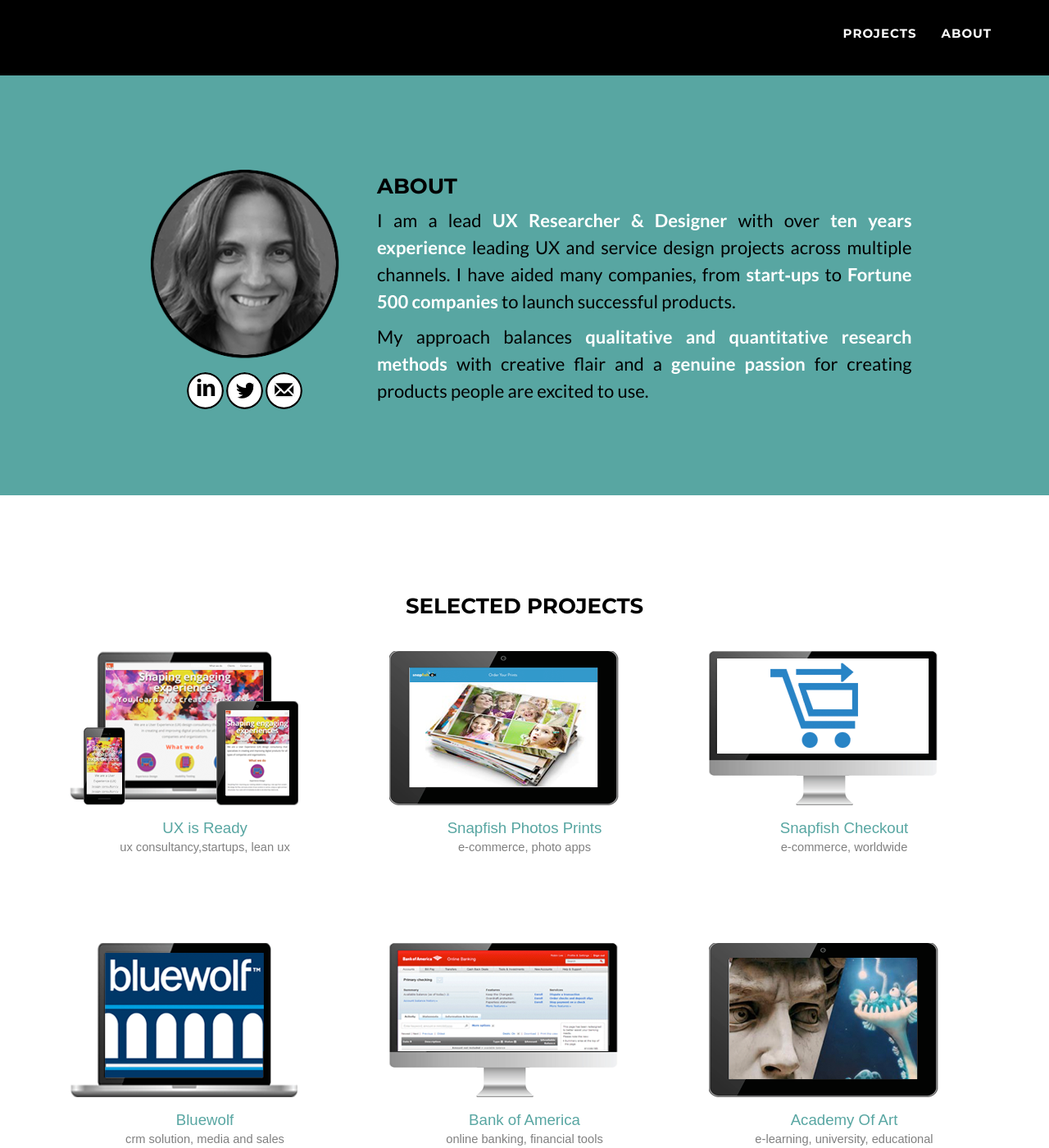
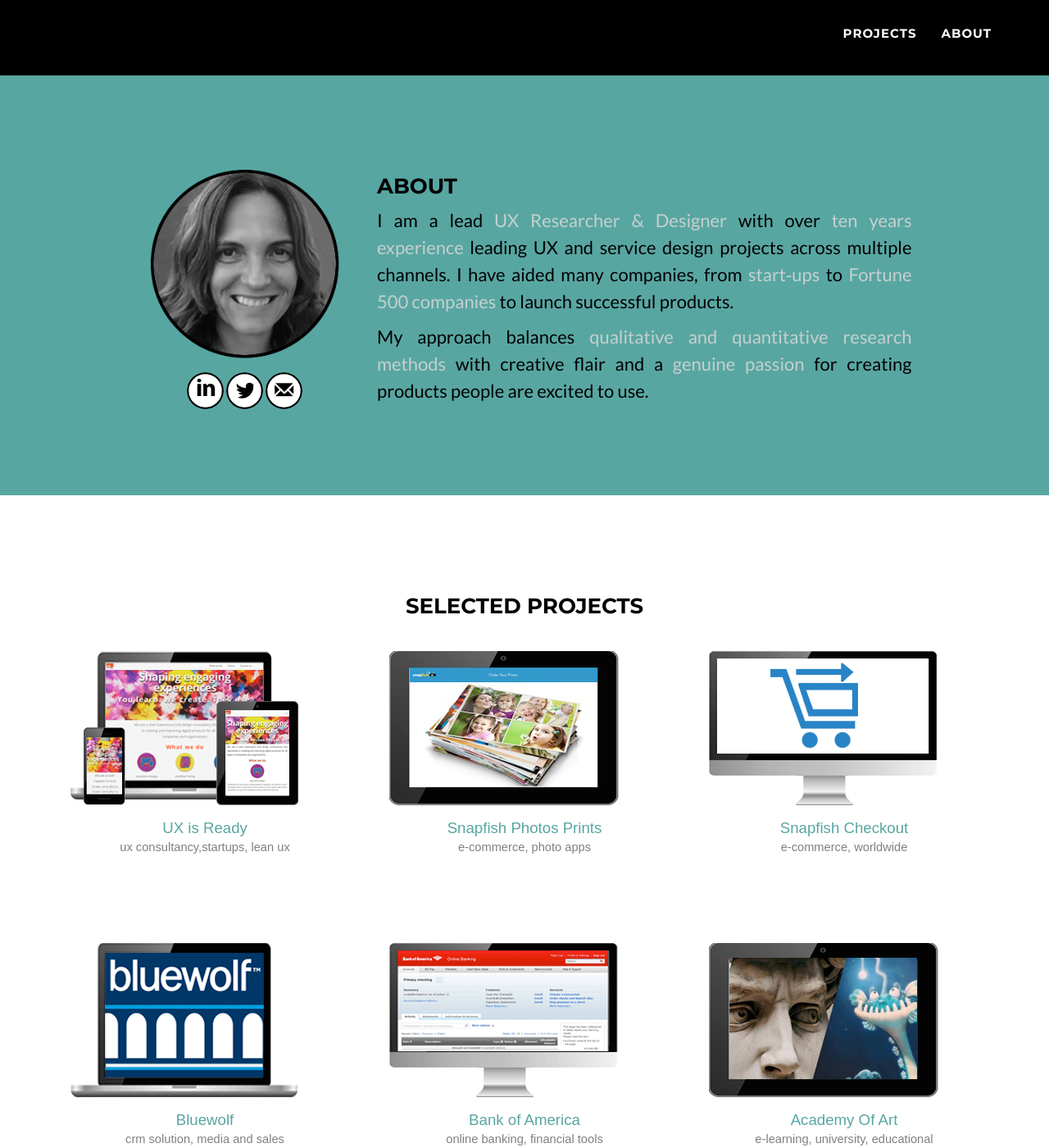
Before and after one commit to 4point7/4point7.github.io, a Jekyll site: the page built from index.html, in a window 1280 px wide and 1400 px high, scrolled down 363 px. Shown: the whole window at 82% size. Built offline with Jekyll 4.4.1, drawn with Linux system fonts in a browser that asks for light colours.

Commit message:
color and justification change

```diff
--- a/_includes/shonareed.css
+++ b/_includes/shonareed.css
@@ -37,8 +37,7 @@
 
 #about P SPAN {
   xcolor: #58A6A2;
-  color: #fff;
-  font-weight: 600;
+  color: #c5d0ce;
 }
 section .img-icons {
 
```
